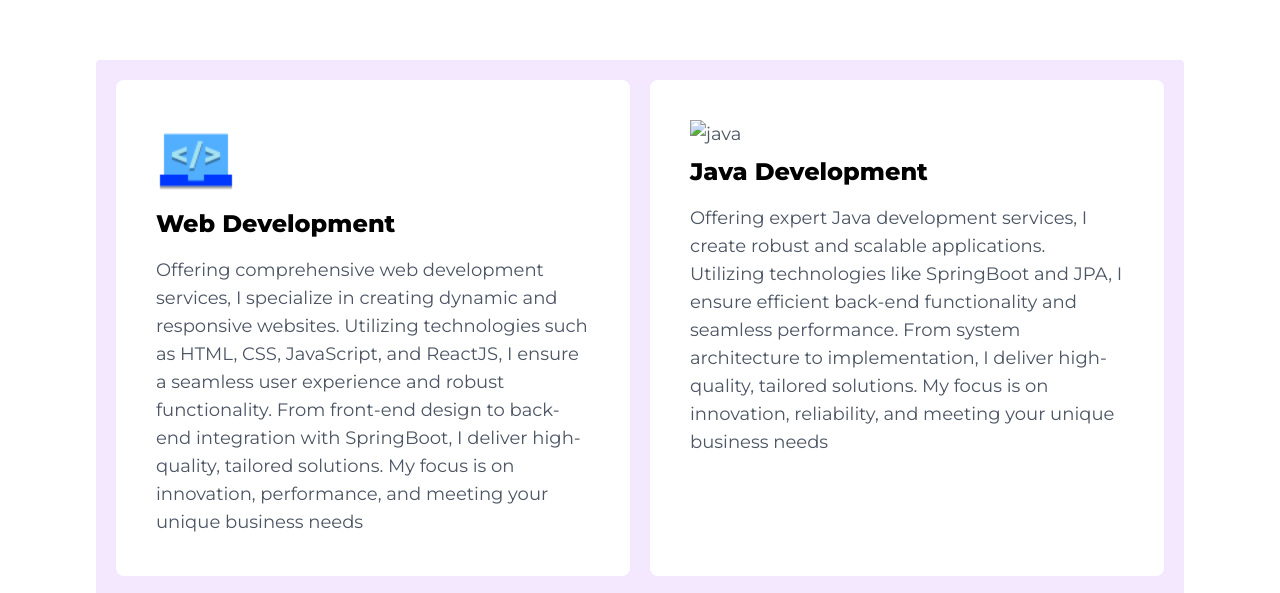
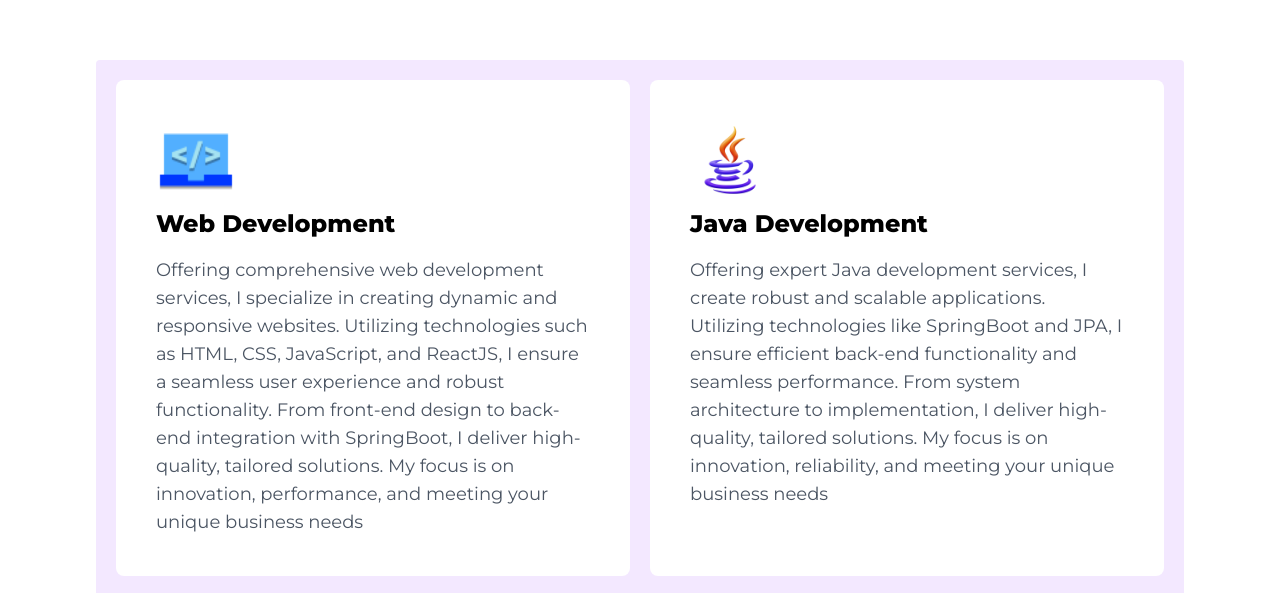
Before and after one commit to DivyanTM/potfolio-my, a website: page src/build/index.html in a window 1280 px wide. Shown: the part 1080-1673 px from the top of the page. Drawn offline with Linux system fonts and the light colour scheme; the site is published under a folder, as on GitHub Pages, so addresses that start at the root find nothing.

Commit message:
Update index.html

```diff
--- a/src/build/index.html
+++ b/src/build/index.html
@@ -106,7 +106,7 @@
               </div>
               </div>
               <div class="bg-white rounded-lg p-10   w-100 text-gray-600 text-lg">
-                <img src="/src/build/java.png" alt="java" width="80px">
+                <img src="java.png" alt="java" width="80px">
                 <div>
                 <h1 class=" text-samll lg:text-2xl font-extrabold mb-4 mt-2 text-black">Java Development</h1>
                 <p class="text-sm lg:text-lg">
```
